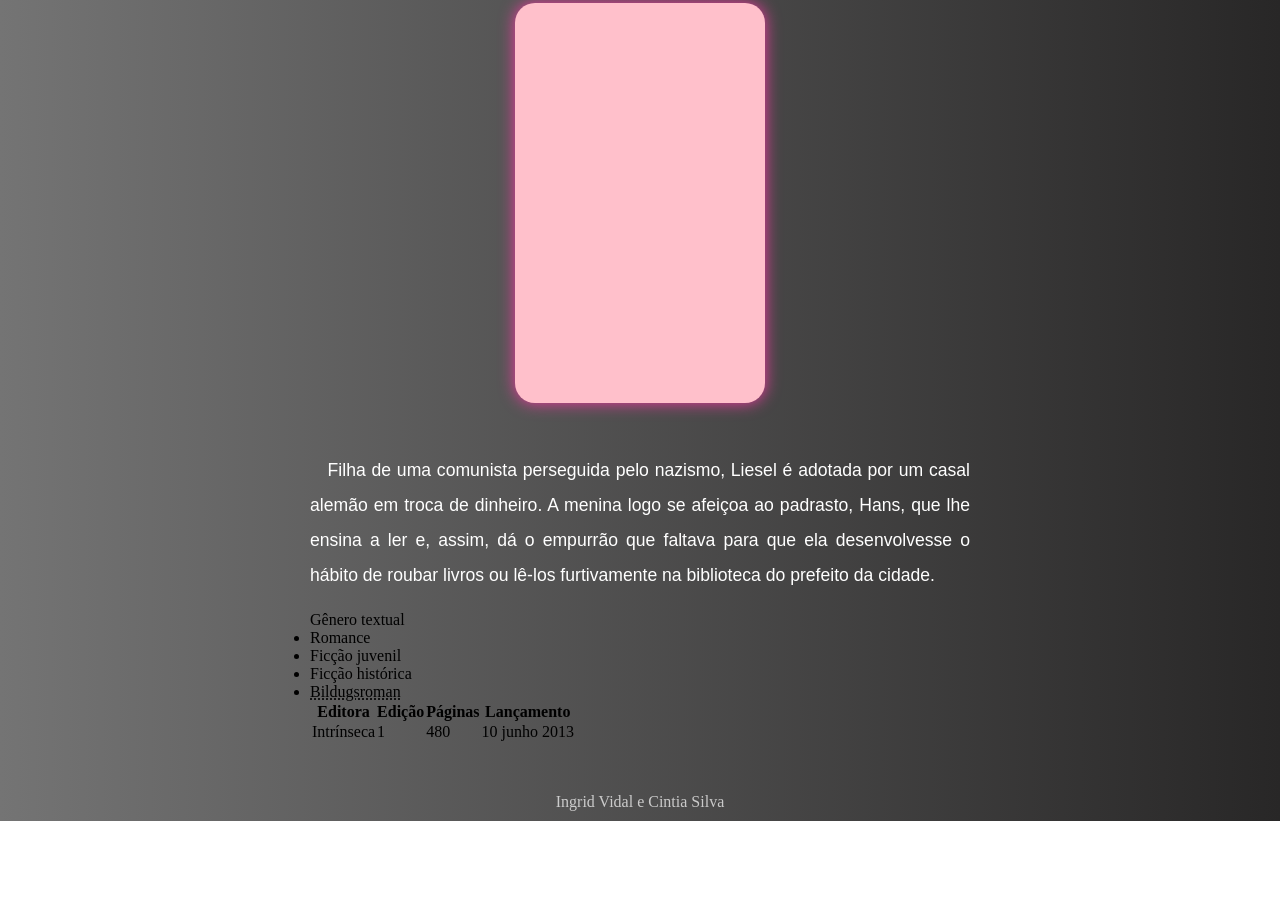
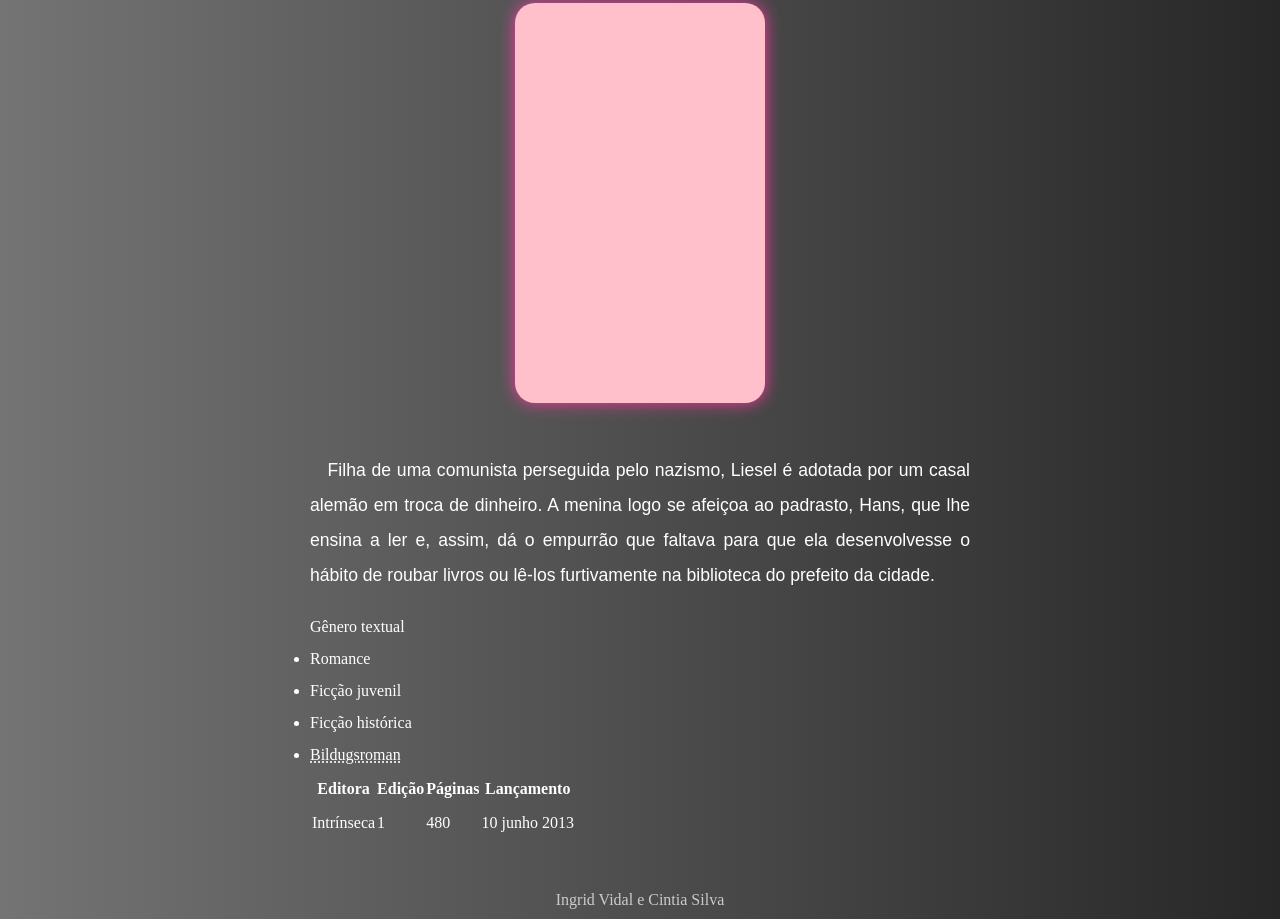
Before and after one commit to ingrid-vidal/projeto-books, a plain HTML site: page livro1.html in a window 1280 px wide. Shown: the part 298-1217 px from the top of the page. Before the commit the page ends 1119 px from the top, so only its background shows below. Drawn offline with Linux system fonts and the light colour scheme.

Commit message:
cor da borda

```diff
--- a/estilos/livros.css
+++ b/estilos/livros.css
@@ -70,6 +70,11 @@ p{
     margin: 30px auto;
 }
 
+#info{
+    color: white;
+    line-height: 2em;
+}
+
 
 
 footer{
--- a/estilos/principal.css
+++ b/estilos/principal.css
@@ -75,7 +75,7 @@ section.b3{
     filter: blur(0px);
     transform: scale(1);
     opacity: 1;
-    box-shadow: 0px 0px 16px ;
+    box-shadow: 0px 0px 16px #c13640;
 }
 #container:hover .b2:hover{
     filter: blur(0px);
--- a/livro1.html
+++ b/livro1.html
@@ -26,7 +26,7 @@
             </p>
         </section>
         <br>
-        <section>
+        <section id="info">
             Gênero textual
             <ul>
                 <li>Romance</li>
```
